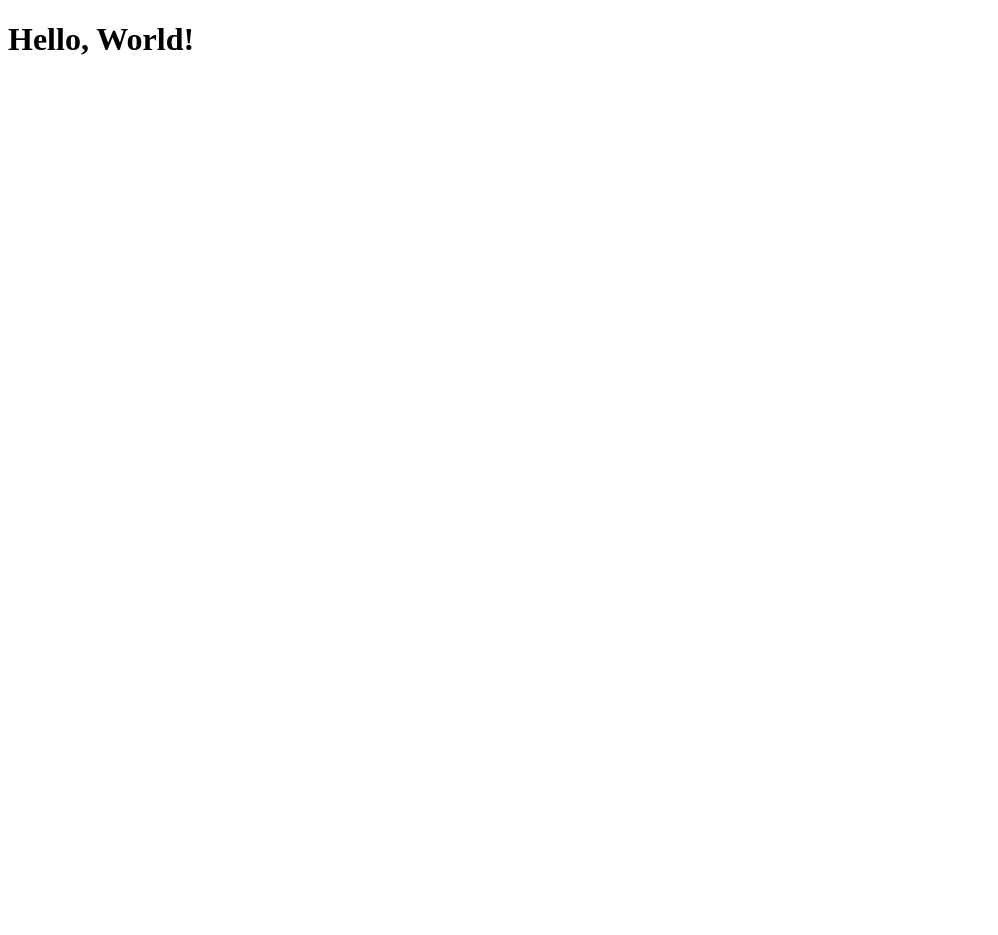
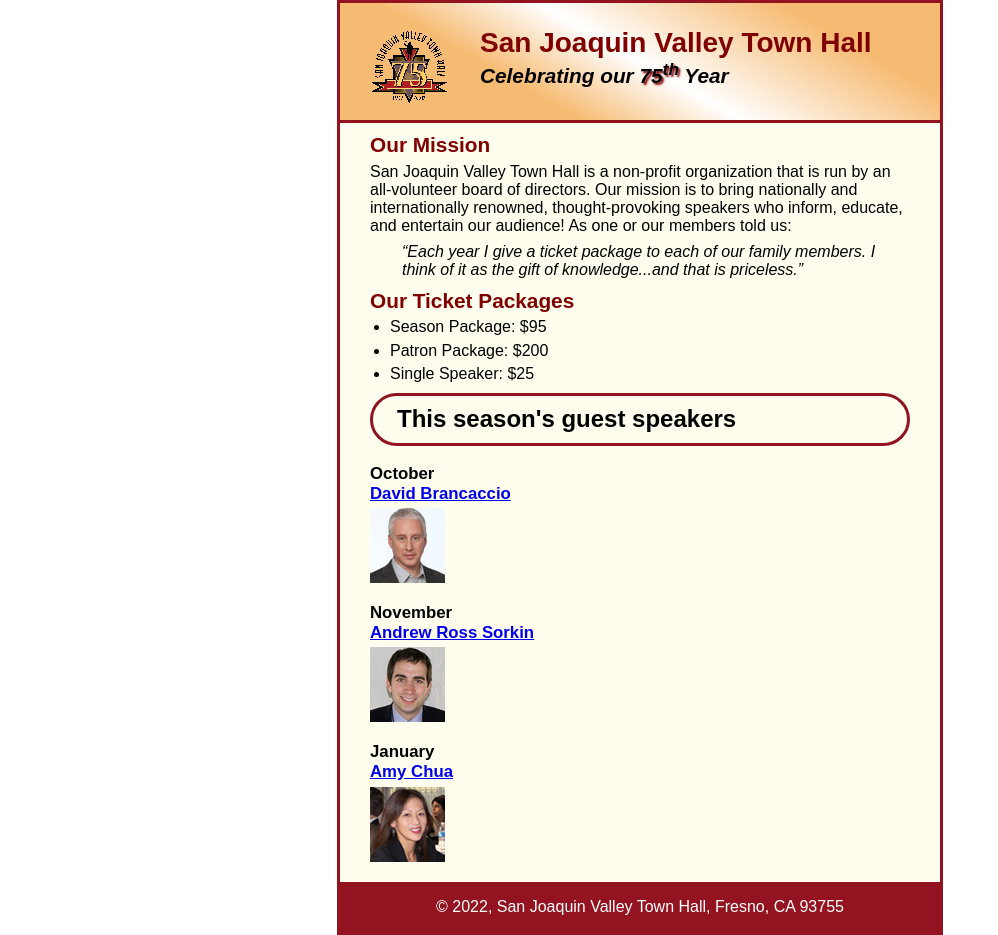
Before and after one commit to gsinghjay/A07, a plain HTML site: page index.html in a window 1280 px wide. Shown: the whole page, without its empty margins (0-998 px from the left). Before the commit the page ends 800 px from the top, so only its background shows below. Drawn offline with Linux system fonts and the light colour scheme.

Commit message:
Final Commit

```diff
--- a/index.html
+++ b/index.html
@@ -1,9 +1,45 @@
 <!DOCTYPE html>
-<html>
+<html lang="en">
+
 <head>
-    <title>Hello World</title>
+	<meta charset="utf-8">
+	<title>San Joaquin Valley Town Hall</title>
+	<link rel="shortcut icon" href="images/favicon.ico">
+	<link rel="stylesheet" href="styles/main.css">
 </head>
+
 <body>
-    <h1>Hello, World!</h1>
+	<header>
+		<img src="images/town_hall_logo.gif" alt="Town Hall logo" height="80">
+		<h2>San Joaquin Valley Town Hall</h2>
+		<h3>Celebrating our <span class="shadow">75<sup>th</sup></span> Year</h3>
+	</header>
+	<main>
+		<h2>Our Mission</h2>
+		<p>San Joaquin Valley Town Hall is a non-profit organization that is run by an
+			all-volunteer board of directors. Our mission is to bring nationally and
+			internationally renowned, thought-provoking speakers who inform, educate,
+			and entertain our audience! As one or our members told us:</p>
+		<blockquote>&ldquo;Each year I give a ticket package to each of our family members.
+			I think of it as the gift of knowledge...and that is priceless.&rdquo;</blockquote>
+
+		<h2>Our Ticket Packages</h2>
+		<ul>
+			<li>Season Package: $95</li>
+			<li>Patron Package: $200</li>
+			<li>Single Speaker: $25</li>
+		</ul>
+
+		<h1>This season's guest speakers</h1><br/>
+		<h3>October<br><a href="speakers/brancaccio.html">David Brancaccio</a></h3>
+		<img src="images/brancaccio75.jpg" alt="David Brancaccio photo">
+		<h3>November<br><a href="speakers/sorkin.html">Andrew Ross Sorkin</a></h3>
+		<img src="images/sorkin75.jpg" alt="Andrew Ross Sorkin photo">
+		<h3>January<br><a href="speakers/chua.html">Amy Chua</a></h3>
+		<img src="images/chua75.jpg" alt="Amy Chua photo">
+	</main>
+	<footer>
+		<p>&copy; 2022, San Joaquin Valley Town Hall, Fresno, CA 93755</p>
+	</footer>
 </body>
 </html>
--- /dev/null
+++ b/styles/main.css
@@ -0,0 +1,122 @@
+/* the styles for the elements */
+* {
+	margin: 0;
+	padding: 0;
+}
+html {
+	background-color: white;
+}
+body {
+	font-family: Arial, Helvetica, sans-serif;
+    font-size: 100%;
+    width: 600px;
+    margin: 0 auto;
+    border: 3px solid #931420;
+    background-color: #fffded;
+}
+a:focus, a:hover {
+	font-style: italic;
+}
+/* the styles for the header */
+header {
+	padding: 1.5em 0 2em 0;
+	border-bottom: 3px solid #931420;
+	background-image: -moz-linear-gradient(
+	    30deg, #f6bb73 0%, #f6bb73 30%, white 50%, #f6bb73 80%, #f6bb73 100%);
+	background-image: -webkit-linear-gradient(
+	    30deg, #f6bb73 0%, #f6bb73 30%, white 50%, #f6bb73 80%, #f6bb73 100%);
+	background-image: -o-linear-gradient(
+	    30deg, #f6bb73 0%, #f6bb73 30%, white 50%, #f6bb73 80%, #f6bb73 100%);
+	background-image: linear-gradient(
+	    30deg, #f6bb73 0%, #f6bb73 30%, white 50%, #f6bb73 80%, #f6bb73 100%);
+}
+header h2 {
+	font-size: 175%;
+	color: #800000;
+}
+header h3 {
+	font-size: 130%;
+	font-style: italic;
+}
+header img {
+	float: left;
+	padding: 0 30px;
+}
+.shadow {
+	text-shadow: 2px 2px 2px #800000;
+}
+/* the styles for the main content */
+main {
+	clear: left;
+}
+main {
+	padding: 0 30px;
+}
+main h1 {
+	font-size: 150%;
+	padding: .4em 1em;
+	border: 3px solid #931420; /* Inner border */
+	border-radius: 30px; /* Rounded corners for the border */
+	background-color: #fffded; /* Background color should match the outer border */
+	position: relative; /* Ensures the box-shadow is applied correctly */
+	z-index: 1; /* May be required to stack the element above others */
+}
+main h2 {
+	color: #800000;
+	font-size: 130%;
+	padding: .5em 0 .25em 0;
+}
+main h3 {
+	font-size: 105%;
+	padding-bottom: .25em;
+}
+main img {
+	padding-bottom: 1em;
+}
+main p {
+	padding-bottom: .5em;
+}
+main blockquote {
+	padding: 0 2em;
+	font-style: italic;
+}
+main ul {
+	padding: 0 0 .25em 1.25em;
+}
+main li {
+	padding-bottom: .35em;
+}
+
+/* the styles for the article */
+article {
+	padding: .5em 0;
+	border-top: 2px solid #800000;
+	border-bottom: 2px solid #800000;
+}
+article h2 {
+	padding-top: 0;
+}
+article h3 {
+	font-size: 105%;
+	padding-bottom: .25em;
+}
+
+/* the styles for the aside */
+
+aside h3 {
+	font-size: 105%;
+	padding-bottom: .25em;
+}
+aside img {
+	padding-bottom: 1em;
+}
+
+/* the styles for the footer */
+footer {
+	background-color: #931420;
+}
+footer p {
+	text-align: center;
+	color: white;
+	padding: 1em 0;
+}
```
Also changed, not shown: speakers/brancaccio.html (added, +17 -0 lines), speakers/c6_sampson.html (added, +64 -0 lines), speakers/c7_sampson.html (added, +64 -0 lines), speakers/chua.html (added, +17 -0 lines), speakers/sorkin.html (added, +17 -0 lines), images/brancaccio75.jpg (added), images/chua75.jpg (added), images/eire75.jpg (added), images/favicon.ico (added), images/sampson75.jpg (added), images/sampson_dinosaur.jpg (added), images/sorkin75.jpg (added), images/town_hall_logo.gif (added), images/tynan75.jpg (added), 1 other file.
